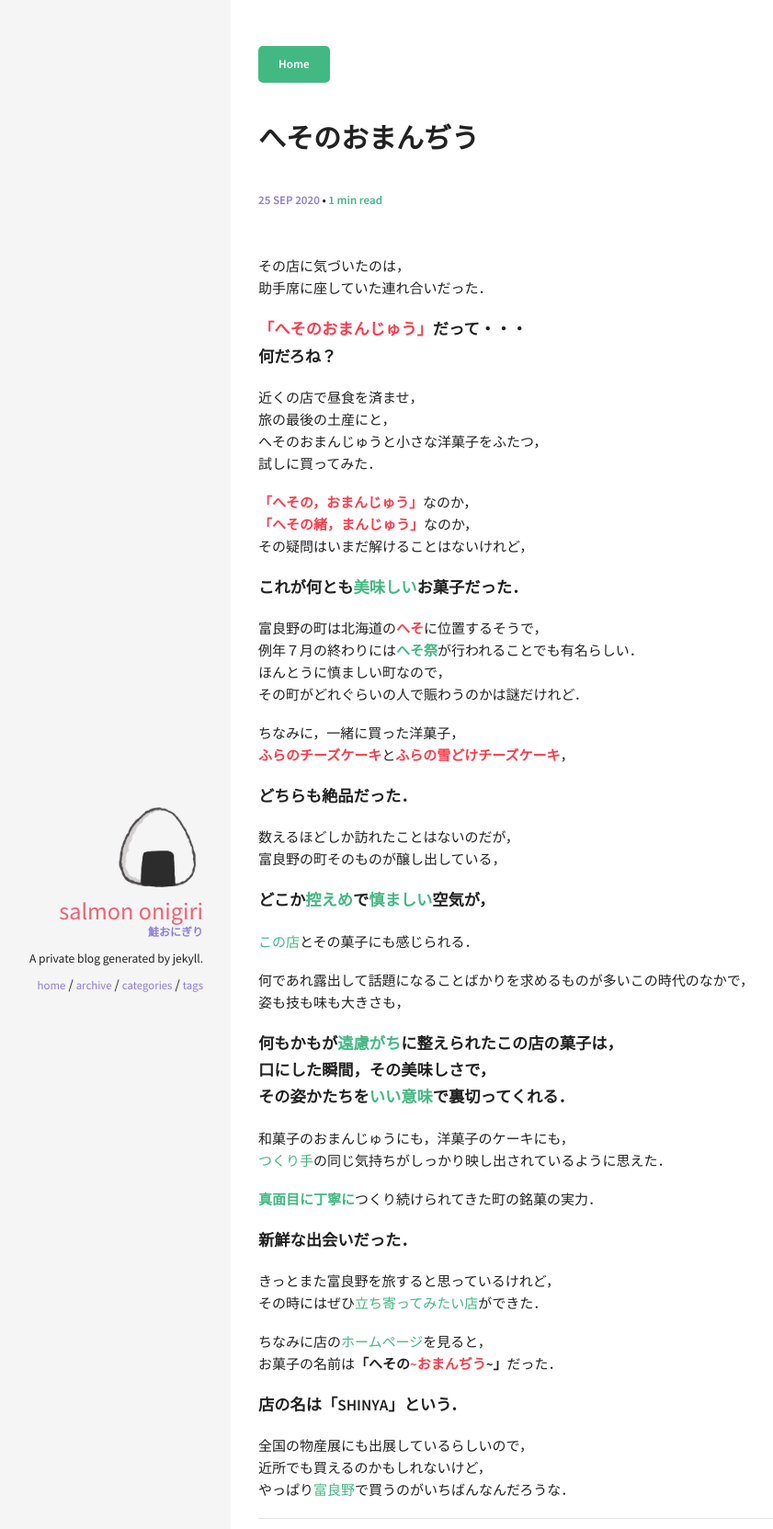
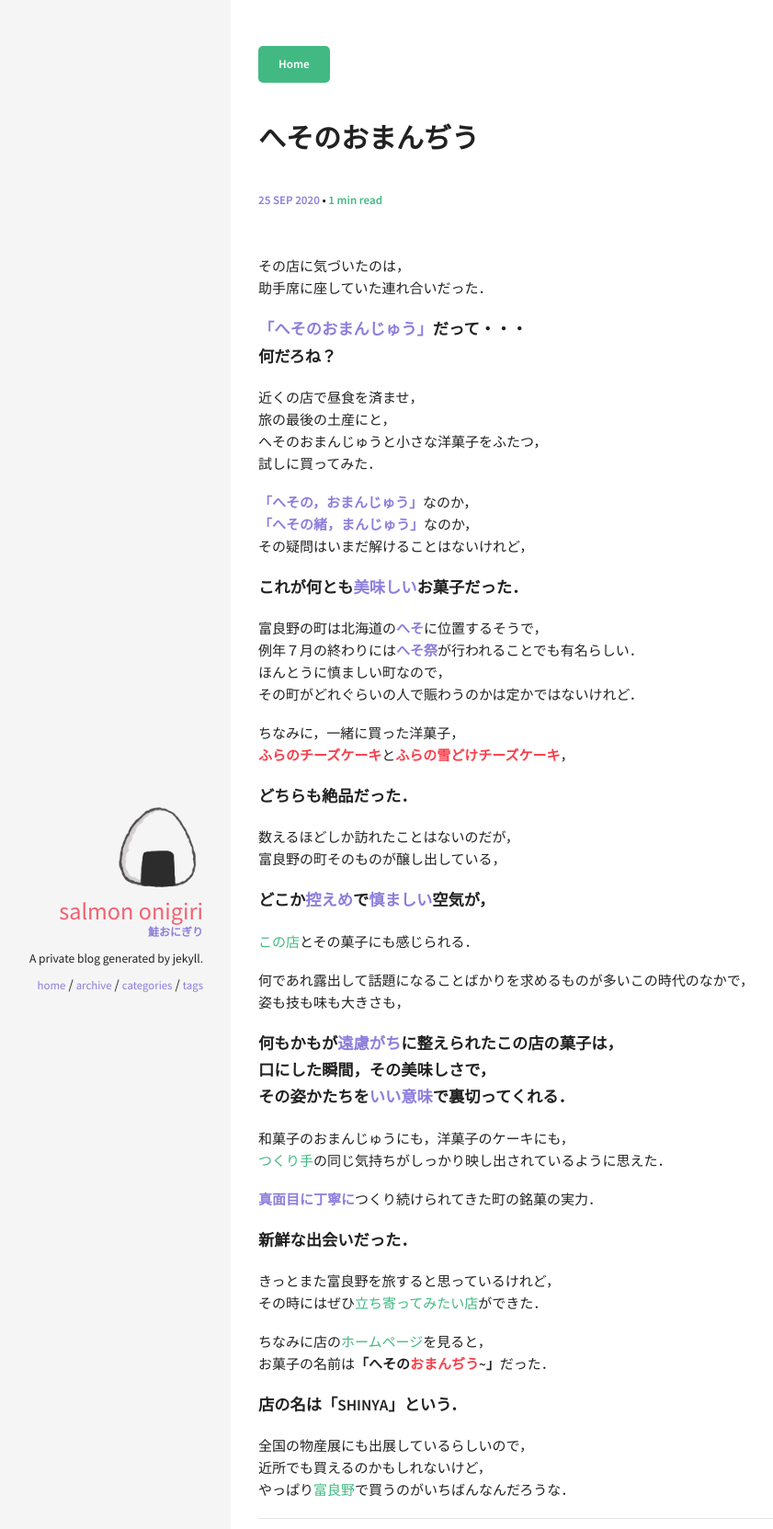
Before and after one commit to Salmon-Onigiri/Blog, a Jekyll site: the page built from _posts/2020-09-25-HesonoOmanjyuu-Furano.md, in a window 1280 px wide, cut to the strip 0-1663 px from the top of the page. Shown: the whole strip at 92% size, without its empty margins (69-910 px from the left). Built offline with Jekyll 4.4.1, drawn with Linux system fonts in a browser that asks for light colours.

Commit message:
201019-2

```diff
--- a/_posts/2020-09-25-HesonoOmanjyuu-Furano.md
+++ b/_posts/2020-09-25-HesonoOmanjyuu-Furano.md
@@ -10,22 +10,22 @@ comments: true
 
 その店に気づいたのは，
 助手席に座していた連れ合いだった．
-##### <span style="color: #f83e4b;">**「へそのおまんじゅう」**</span>だって・・・<br />何だろね？
+##### <span style="color: #8d7edc;">「へそのおまんじゅう」</span>だって・・・<br />何だろね？
 
 近くの店で昼食を済ませ，
 旅の最後の土産にと，
 へそのおまんじゅうと小さな洋菓子をふたつ，
 試しに買ってみた．
 
-<span style="color: #f83e4b;">**「へその，おまんじゅう」**</span>なのか，
-<span style="color: #f83e4b;">**「へその緒，まんじゅう」**</span>なのか，
+<span style="color: #8d7edc;">**「へその，おまんじゅう」**</span>なのか，
+<span style="color: #8d7edc;">**「へその緒，まんじゅう」**</span>なのか，
 その疑問はいまだ解けることはないけれど，
-##### これが何とも<span style="color: #42b983;">**美味しい**</span>お菓子だった．
+##### これが何とも<span style="color: #8d7edc;">美味しい</span>お菓子だった．
 
-富良野の町は北海道の<span style="color: #f83e4b;">**へそ**</span>に位置するそうで，
-例年７月の終わりには<span style="color: #42b983;">**へそ祭**</span>が行われることでも有名らしい．
+富良野の町は北海道の<span style="color: #8d7edc;">**へそ**</span>に位置するそうで，
+例年７月の終わりには<span style="color: #8d7edc;">**へそ祭**</span>が行われることでも有名らしい．
 ほんとうに慎ましい町なので，
-その町がどれぐらいの人で賑わうのかは謎だけれど．
+その町がどれぐらいの人で賑わうのかは定かではないけれど．
 
 ちなみに，一緒に買った洋菓子，
 <span style="color: #f83e4b;">**ふらのチーズケーキ**</span>と<span style="color: #f83e4b;">**ふらの雪どけチーズケーキ**</span>，
@@ -33,25 +33,25 @@ comments: true
 
 数えるほどしか訪れたことはないのだが，
 富良野の町そのものが醸し出している，
-##### どこか<span style="color: #42b983;">**控えめ**</span>で<span style="color: #42b983;">**慎ましい**</span>空気が，
+##### どこか<span style="color: #8d7edc;">控えめ</span>で<span style="color: #8d7edc;">慎ましい</span>空気が，
 [この店](https://yukidoke.co.jp/){: target="_blank"}とその菓子にも感じられる．
 
 何であれ露出して話題になることばかりを求めるものが多いこの時代のなかで，
 姿も技も味も大きさも，
-##### 何もかもが<span style="color: #42b983;">**遠慮がち**</span>に整えられたこの店の菓子は，<br />口にした瞬間，その美味しさで，<br />その姿かたちを<span style="color: #42b983;">**いい意味**</span>で裏切ってくれる．
+##### 何もかもが<span style="color: #8d7edc;">遠慮がち</span>に整えられたこの店の菓子は，<br />口にした瞬間，その美味しさで，<br />その姿かたちを<span style="color: #8d7edc;">いい意味</span>で裏切ってくれる．
 和菓子のおまんじゅうにも，洋菓子のケーキにも，
 [つくり手](https://yukidoke.co.jp/){: target="_blank"}の同じ気持ちがしっかり映し出されているように思えた．
 
-<span style="color: #42b983;">**真面目に丁寧に**</span>つくり続けられてきた町の銘菓の実力．
+<span style="color: #8d7edc;">**真面目に丁寧に**</span>つくり続けられてきた町の銘菓の実力．
 ##### 新鮮な出会いだった．
 
 きっとまた富良野を旅すると思っているけれど，
 その時にはぜひ[立ち寄ってみたい店](https://yukidoke.co.jp/){: target="_blank"}ができた．
 
 ちなみに店の[ホームページ](https://yukidoke.co.jp/){: target="_blank"}を見ると，
-お菓子の名前は**「へその<span style="color: #f83e4b;">~おまんぢう</span>~」**だった．
+お菓子の名前は**「へその<span style="color: #f83e4b;">おまんぢう</span>~」**だった．
 
-##### 店の名は[「SHINYA」](https://yukidoke.co.jp/){: target="_blank"}という．
+##### 店の名は<span style="color: #8d7edc;">[「SHINYA」](https://yukidoke.co.jp/){: target="_blank"}</span>という．
 全国の物産展にも出展しているらしいので，
 近所でも買えるのかもしれないけど，
 やっぱり[富良野](https://www.furanotourism.com/jp/){: target="_blank"}で買うのがいちばんなんだろうな．
```
